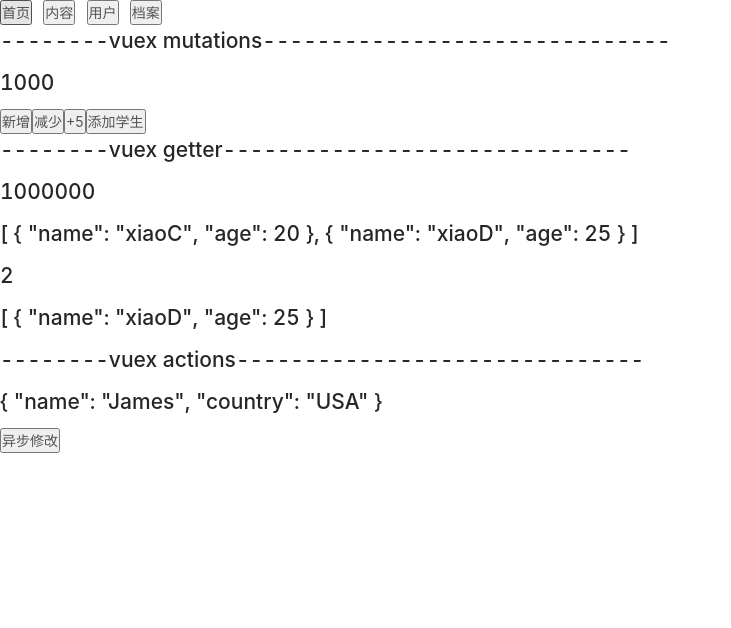
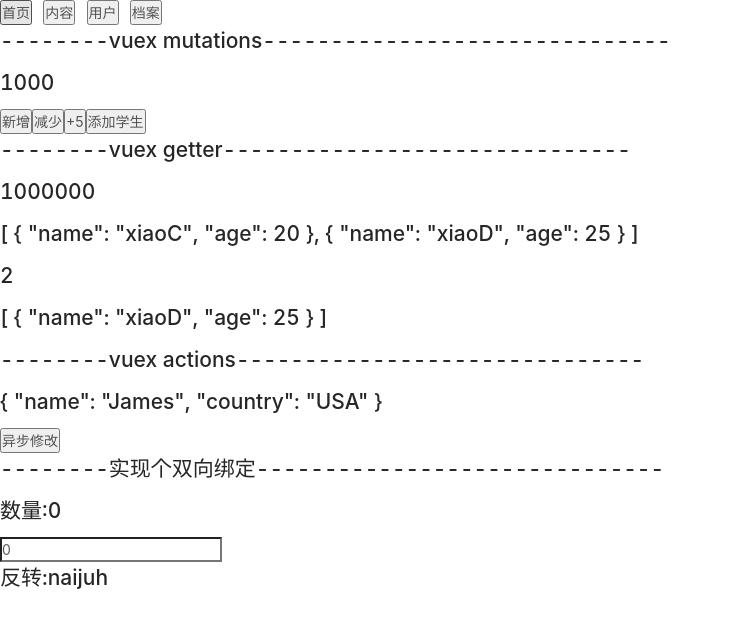
Before and after one commit to kinghuuu/vue_platform, a Vue app: page /about in a window 1280 px wide. Shown: the top 628 px of the page, without its empty margins (0-731 px from the left). Built offline with nearby package versions, Linux system fonts and the light colour scheme; what view-design would draw is missing.

Commit message:
优化vuex

```diff
--- a/src/components/About.vue
+++ b/src/components/About.vue
@@ -16,10 +16,19 @@
     <h2>--------vuex actions------------------------------</h2>
     <h2>{{$store.state.info}}</h2>
     <Button @click="aUpdateInfo">异步修改</Button>
+
+    <h2>--------实现个双向绑定------------------------------</h2>
+    <h2>数量:{{num}}</h2>
+    <!-- <input type="text" v-model="num" /> -->
+    <input type="text" :value="num" @input="changeValue" />
+    <h2>反转:{{reverseMsg}}</h2>
   </div>
 </template>
 
 <script>
+import { mapState, mapGetters } from "vuex";
+let mapStateData = mapState(["num"]);
+let mapGettersData = mapGetters(["reverseMsg"]);
 import {
   INCREMENT,
   DECREMENT,
@@ -58,7 +67,24 @@
           console.log("加载成功!");
         }
       });
+    },
+    changeValue(e) {
+      this.$store.commit("setNum", e.target.value);
     }
+  },
+  // computed: {
+  //   num: {
+  //     get: function() {
+  //       return this.$store.state.num;
+  //     },
+  //     set: function(val) {
+  //       this.$store.commit("setNum", val);
+  //     }
+  //   }
+  // }
+  computed: {
+    ...mapStateData,
+    ...mapGettersData
   }
 };
 </script>
--- a/src/store/getters.js
+++ b/src/store/getters.js
@@ -15,4 +15,7 @@
         // }
         return param => { return state.students.filter(s => s.age > param) }
     },
+    reverseMsg(state) {
+        return state.msg.split('').reverse().join('')
+    }
 }
--- a/src/store/index.js
+++ b/src/store/index.js
@@ -8,6 +8,8 @@
 
 const state = {
     counter: 1000,
+    num: 0,
+    msg: "hujian",
     students: [
         { name: 'xiaoA', age: 10 },
         { name: 'xiaoB', age: 15 },
--- a/src/store/mutations.js
+++ b/src/store/mutations.js
@@ -29,6 +29,9 @@
         //     state.info.name = 'hujian'
         // }, 1000)
         state.info.name = 'hujian'
+    },
+    setNum(state, val) {
+        state.num = val
     }
 
 }
```
Also changed, not shown: 1 other file (tests, documents, lock files or other folders).
